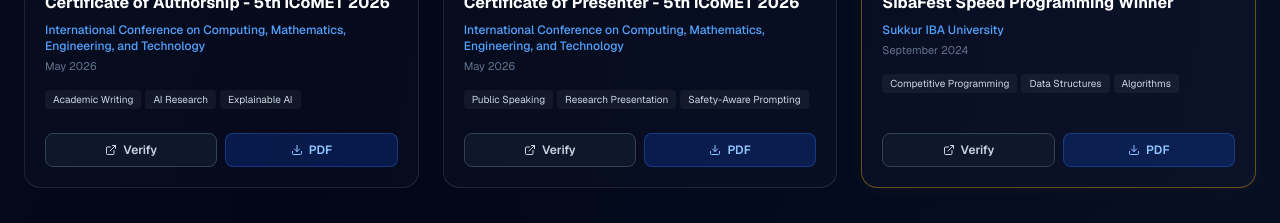
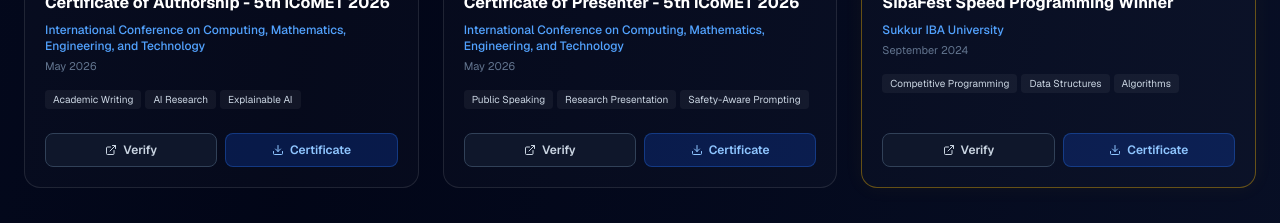
Before and after one commit to KashishTheCoder/portfolio, a Next.js app in the folder my-portfolio/: page / in a window 1280 px wide. Shown: the part 5380-5603 px from the top of the page. Built offline with nearby package versions, Linux system fonts and the light colour scheme.

Commit message:
Update Links of Certificates

```diff
--- a/my-portfolio/app/page.tsx
+++ b/my-portfolio/app/page.tsx
@@ -162,7 +162,7 @@
       issuer: "International Conference on Computing, Mathematics, Engineering, and Technology",
       date: "May 2026",
       image: "/certificates/images/iCoMETAuthor.png",
-      pdf: "/certificates/pdfs/iCoMETAuthor.pdf", // If you decide to map PDF later
+      pdf: "/certificates/images/iCoMETAuthor.png", // If you decide to map PDF later
       verifyUrl: "https://www.linkedin.com/posts/kashish-aienthusiast_research-academicconference-icomet2026-ugcPost-7470600511277387776-Xy_h/?utm_source=share&utm_medium=member_desktop&rcm=ACoAADpqDdkBvZRRd0nkgXH9MSVXKsL_VYXpOj4",
       skills: ["Academic Writing", "AI Research", "Explainable AI"]
     },
@@ -171,7 +171,7 @@
       issuer: "International Conference on Computing, Mathematics, Engineering, and Technology",
       date: "May 2026",
       image: "/certificates/images/iCoMETPresenter.png",
-      pdf: "/certificates/pdfs/iCoMETPresenter.pdf",
+      pdf: "/certificates/images/iCoMETPresenter.png",
       verifyUrl: "https://www.linkedin.com/posts/kashish-aienthusiast_research-academicconference-icomet2026-ugcPost-7470600511277387776-Xy_h/?utm_source=share&utm_medium=member_desktop&rcm=ACoAADpqDdkBvZRRd0nkgXH9MSVXKsL_VYXpOj4",
       skills: ["Public Speaking", "Research Presentation", "Safety-Aware Prompting"]
     },
@@ -180,7 +180,7 @@
       issuer: "Sukkur IBA University",
       date: "September 2024",
       image: "/certificates/images/sibafest.jpg",
-      pdf: "/certificates/pdfs/sibafest.pdf",
+      pdf: "/certificates/images/sibafest.jpg",
       verifyUrl: "https://www.linkedin.com/posts/kashish-aienthusiast_sibafest-techinnovation-codingchallenge-activity-7237497602684973058-bT7r?utm_source=share&utm_medium=member_desktop&rcm=ACoAADpqDdkBvZRRd0nkgXH9MSVXKsL_VYXpOj4",
       skills: ["Competitive Programming", "Data Structures", "Algorithms"],
       highlight: true
@@ -249,7 +249,7 @@
       issuer: "LinkedIn Learning",
       date: "June 2024",
       image: "/certificates/images/js-essential-training.jpg",
-      pdf: "/certificates/pdfs/js-essential-training.pdf",
+      pdf: "/certificates/images/js-essential-training.jpg",
       verifyUrl: "https://www.linkedin.com/learning/certificates/6024ed474429b1fba8c910073021d91a510de17ea671e8115e84c05112c14f8b",
       skills: ["ES6+", "DOM Manipulation", "Asynchronous JavaScript"]
     },
@@ -258,7 +258,7 @@
       issuer: "LinkedIn Learning",
       date: "June 2024",
       image: "/certificates/images/js-oop.jpg",
-      pdf: "/certificates/pdfs/js-oop.pdf",
+      pdf: "/certificates/images/js-oop.jpg",
       verifyUrl: "https://www.linkedin.com/learning/certificates/3a534547b6d05dbd363f610762013528e9a7a0d554df005ce55bf223fa69a061?lipi=urn%3Ali%3Apage%3Ad_flagship3_profile_view_base_certifications_details%3BUeIaBuHtSpC7k%2FYtR7E7Yw%3D%3D",
       skills: ["OOP Design Patterns", "Classes", "Prototypal Inheritance"]
     },
@@ -267,7 +267,7 @@
       issuer: "LinkedIn Learning",
       date: "July 2024",
       image: "/certificates/images/js-second-language.jpg",
-      pdf: "/certificates/pdfs/js-second-language.pdf",
+      pdf: "/certificates/images/js-second-language.jpg",
       verifyUrl: "https://www.linkedin.com/learning/certificates/3f4e91dfeb9ad7a59a69439a461bfb2bc7fce558f3a6979639f4311e7ab6da51?lipi=urn%3Ali%3Apage%3Ad_flagship3_profile_view_base_recent_activity_content_view%3BEisz5lELTWqjZc0WdwPDzA%3D%3D",
       skills: ["Problem Solving", "Logic Optimization", "Clean Code Architecture"]
     },
@@ -276,7 +276,7 @@
       issuer: "LinkedIn Learning",
       date: "July 2024",
       image: "/certificates/images/level-up-js.jpg",
-      pdf: "/certificates/pdfs/level-up-js.pdf",
+      pdf: "/certificates/images/level-up-js.jpg",
       verifyUrl: "https://www.linkedin.com/learning/certificates/9680b936c99a5cfee22ea553a7ad26f94c405335b82915fdecf6e91c9590458c?lipi=urn%3Ali%3Apage%3Ad_flagship3_profile_view_base_certifications_details%3BUeIaBuHtSpC7k%2FYtR7E7Yw%3D%3D",
       skills: ["Advanced Paradigms", "Performance Tuning", "Functional JS"]
     },
@@ -285,7 +285,7 @@
       issuer: "Educate Sindh",
       date: "September 2024",
       image: "/certificates/images/wordpress.jpg",
-      pdf: "/certificates/pdfs/wordpress.pdf",
+      pdf: "/certificates/images/wordpress.jpg",
       verifyUrl: "https://www.linkedin.com/posts/kashish-aienthusiast_wordpress-webdevelopment-educatesindh-activity-7237525211988819969-vLzt?utm_source=share&utm_medium=member_desktop&rcm=ACoAADpqDdkBvZRRd0nkgXH9MSVXKsL_VYXpOj4",
       skills: ["CMS Design", "Theme Engineering", "Platform Deployment"]
     },
@@ -294,7 +294,7 @@
       issuer: "Educate Sindh",
       date: "September 2024",
       image: "/certificates/images/html-css.jpg",
-      pdf: "/certificates/pdfs/html-css.pdf",
+      pdf: "/certificates/images/html-css.jpg",
       verifyUrl: "https://www.linkedin.com/posts/kashish-aienthusiast_webdevelopment-html-css-activity-7237521336808439808-6tsc?utm_source=share&utm_medium=member_desktop&rcm=ACoAADpqDdkBvZRRd0nkgXH9MSVXKsL_VYXpOj4",
       skills: ["Responsive UI Layouts", "CSS Grid/Flexbox", "Semantic Coding"]
     }
@@ -674,7 +674,7 @@
                     <ExternalLink size={12} /> Verify
                   </a>
                   <a href={cert.pdf} download className="px-3 py-2 bg-blue-600/20 text-blue-300 hover:bg-blue-600/30 text-xs font-semibold rounded-lg text-center flex items-center justify-center gap-1.5 transition border border-blue-500/30">
-                    <Download size={12} /> PDF
+                    <Download size={12} /> Certificate
                   </a>
                 </div>
               </div>
```
